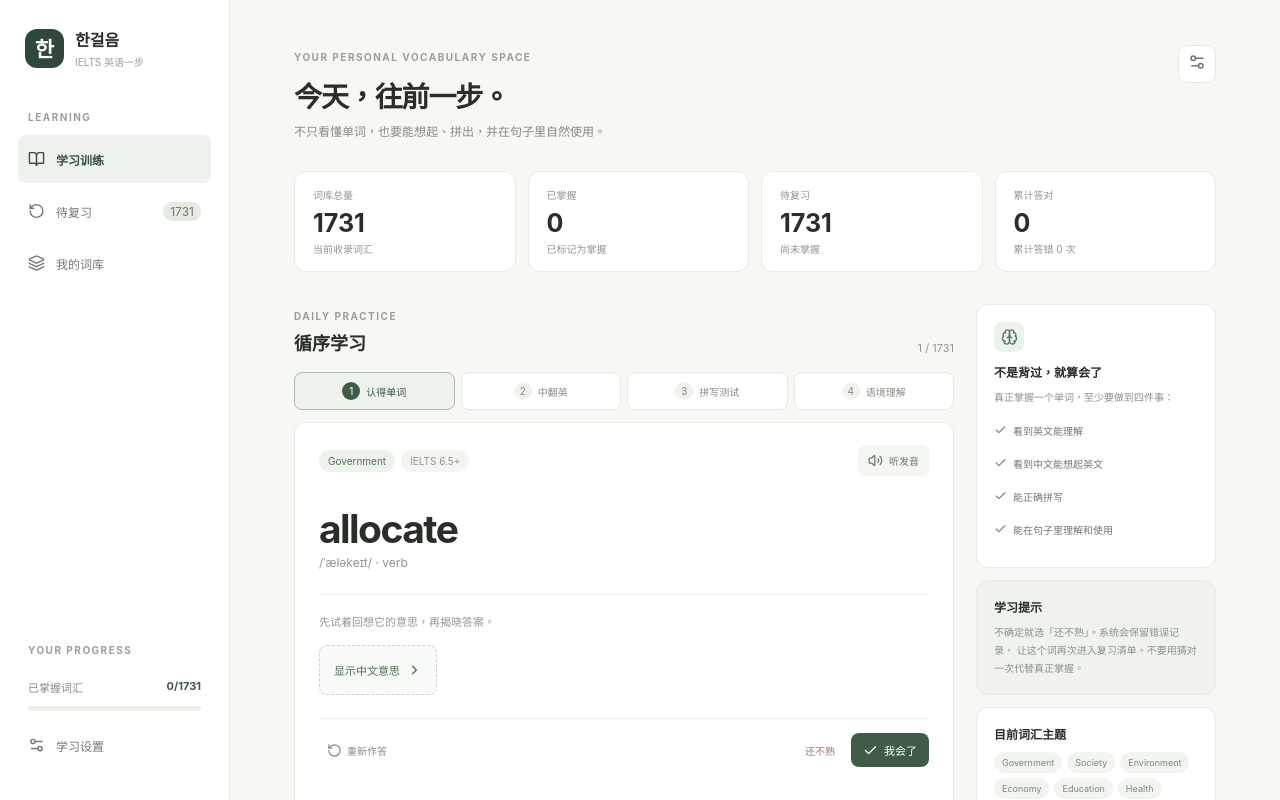
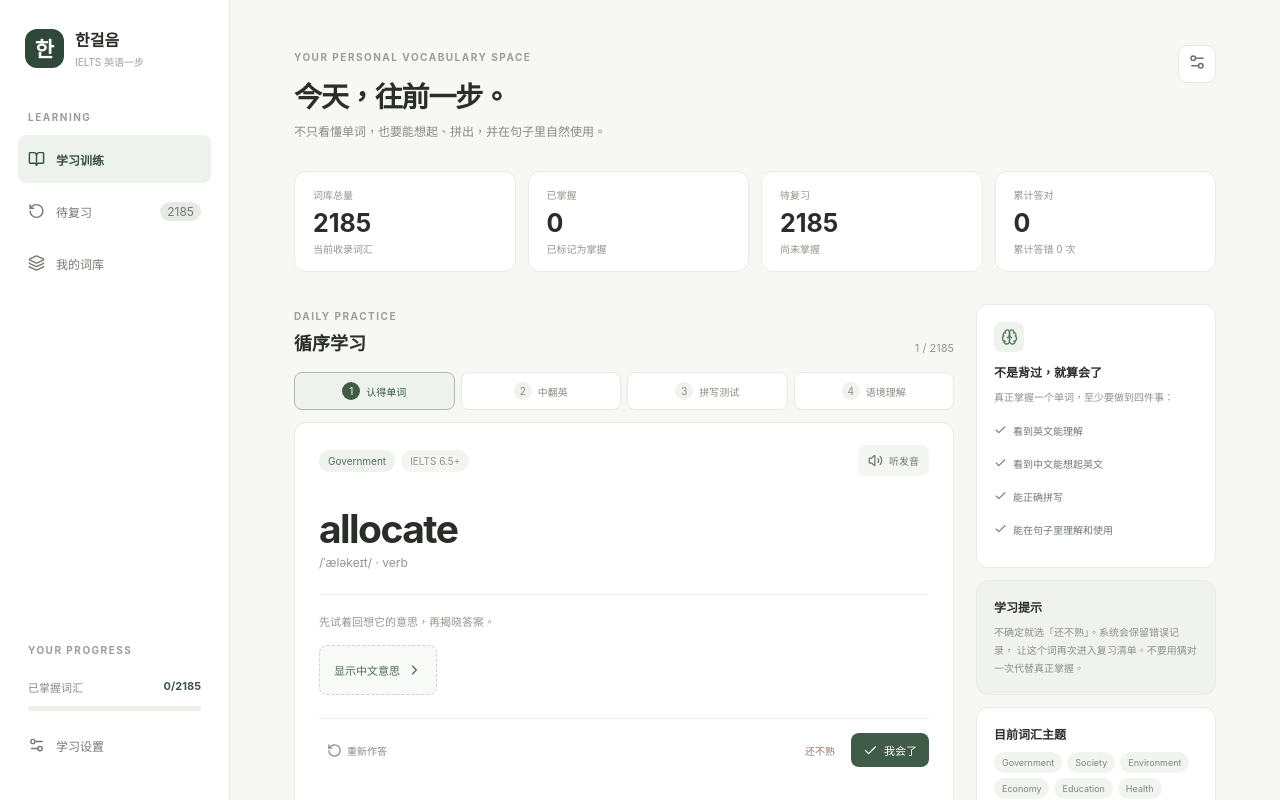
Before and after one commit to yzzz14522-hub/han-geul-ielts, a React (Vite) app: page / in a window 1280 px wide. Shown: the top 800 px of the page. Built offline with nearby package versions, Linux system fonts and the light colour scheme.

Commit message:
Update App.tsx

```diff
--- a/src/App.tsx
+++ b/src/App.tsx
@@ -16,6 +16,7 @@ import {
 import { wordsBatch01 } from "./words-batch-01";
 import { wordsBatch02 } from "./words-batch-02";
 import { wordsBatch03 } from "./words-batch-03";
+import { wordsBatch04 } from "./words-batch-04";
 
 type Word = {
   id: number;
@@ -229,7 +230,8 @@ const words: Word[] = [
   ...legacyWords,
   ...wordsBatch01,
   ...wordsBatch02,
-  ...wordsBatch03
+  ...wordsBatch03,
+  ...wordsBatch04
 ];
 
 const stages: { id: Stage; label: string }[] = [
```
